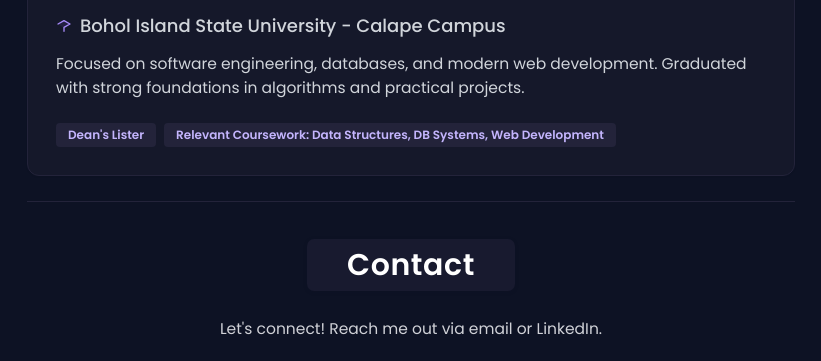
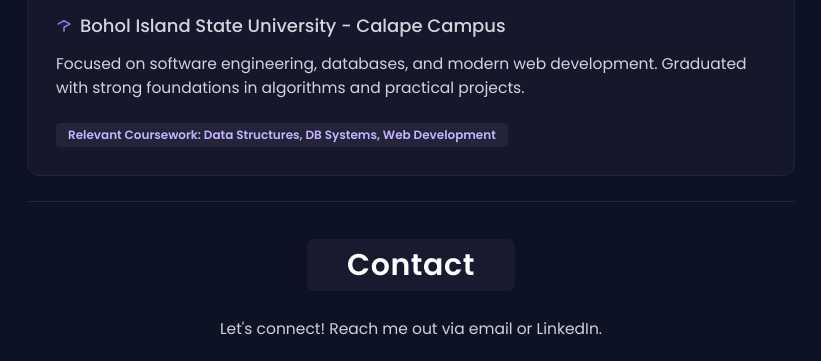
Before and after one commit to rafael-miano/simple-portfolio, a plain HTML site: page index.html in a window 1280 px wide. Shown: the part 2960-3321 px from the top of the page, without its empty margins (229-1050 px from the left). Drawn offline with nearby package versions, Linux system fonts and the light colour scheme.

Commit message:
Update index.html

```diff
--- a/index.html
+++ b/index.html
@@ -432,8 +432,6 @@
                     foundations in algorithms and practical projects.
                 </div>
                 <div class="flex flex-wrap items-center gap-2 mt-2">
-                    <span class="bg-[#23233a] text-violet-300 px-3 py-1 rounded text-xs font-semibold">Dean's
-                        Lister</span>
                     <span class="bg-[#23233a] text-violet-300 px-3 py-1 rounded text-xs font-semibold">Relevant
                         Coursework: Data Structures, DB Systems, Web Development</span>
                 </div>
```
